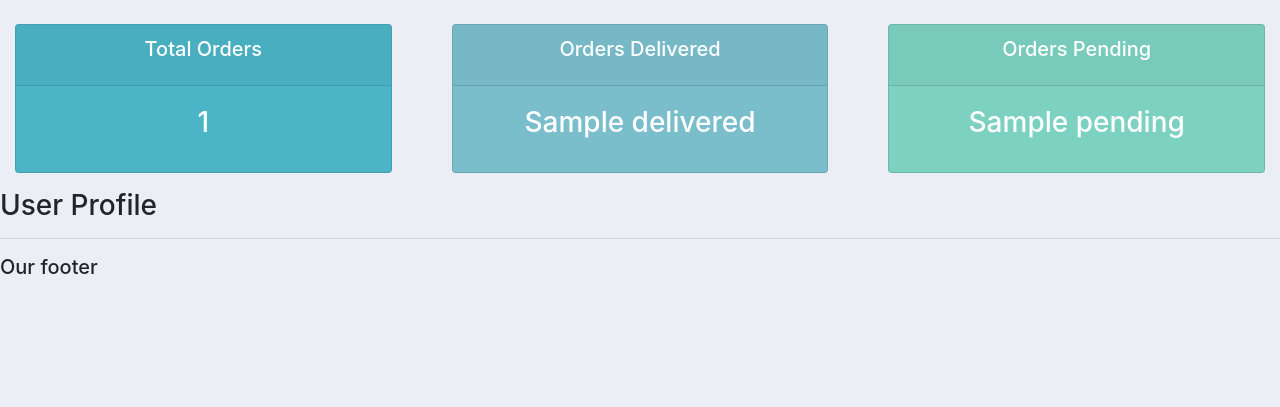
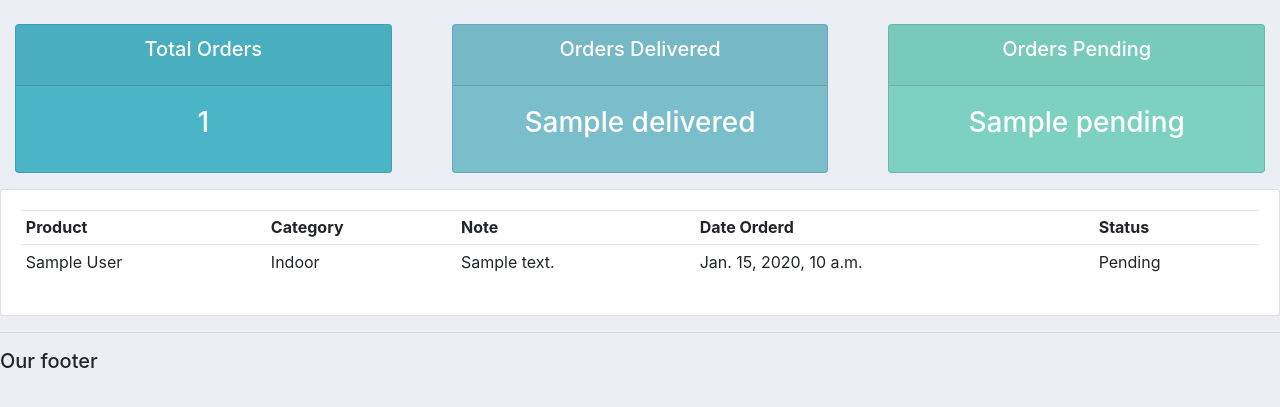
Before and after one commit to enricapq/django-v3-crm, a Django app: template accounts/templates/accounts/user.html in a window 1280 px wide. Shown: the part 59-466 px from the top of the page. Run offline with Django 3.2, Linux system fonts and the light colour scheme; tables that the repository leaves empty hold one stand-in row (values such as "Sample post"); the template is opened without the code that fills it: values that come from a table or form of the project are taken from there, most other values are stand-ins (such as "Sample title", 1, 10 or a date in 2020); some libraries are stand-ins or nearby versions.

Commit message:
Add userpage

```diff
--- a/accounts/templates/accounts/user.html
+++ b/accounts/templates/accounts/user.html
@@ -2,6 +2,31 @@
 {% block content %}
 {% include 'accounts/status.html' %}
 
-<h3>User Profile</h3>
+<div class="row">
+    <div class="col-md">
+        <div class="card card-body">
+            <table class="table table-sm">
+                <tr>
+                    <th>Product</th>
+                    <th>Category</th>
+                    <th>Note</th>
+                    <th>Date Orderd</th>
+                    <th>Status</th>
+                </tr>
+
+                {% for o in orders %}
+                    <tr>
+                        <td>{{ o.product }}</td>
+                        <td>{{ o.product.category }}</td>
+                        <td>{{ o.note }}</td>
+                        <td>{{ o.date_created }}</td>
+                        <td>{{ o.status }}</td>
+                    </tr>
+                {% endfor %}
+
+            </table>
+        </div>
+    </div>
+</div>
 
 {% endblock %}
```
Also changed, not shown: accounts/views.py (+18 -1 lines).
